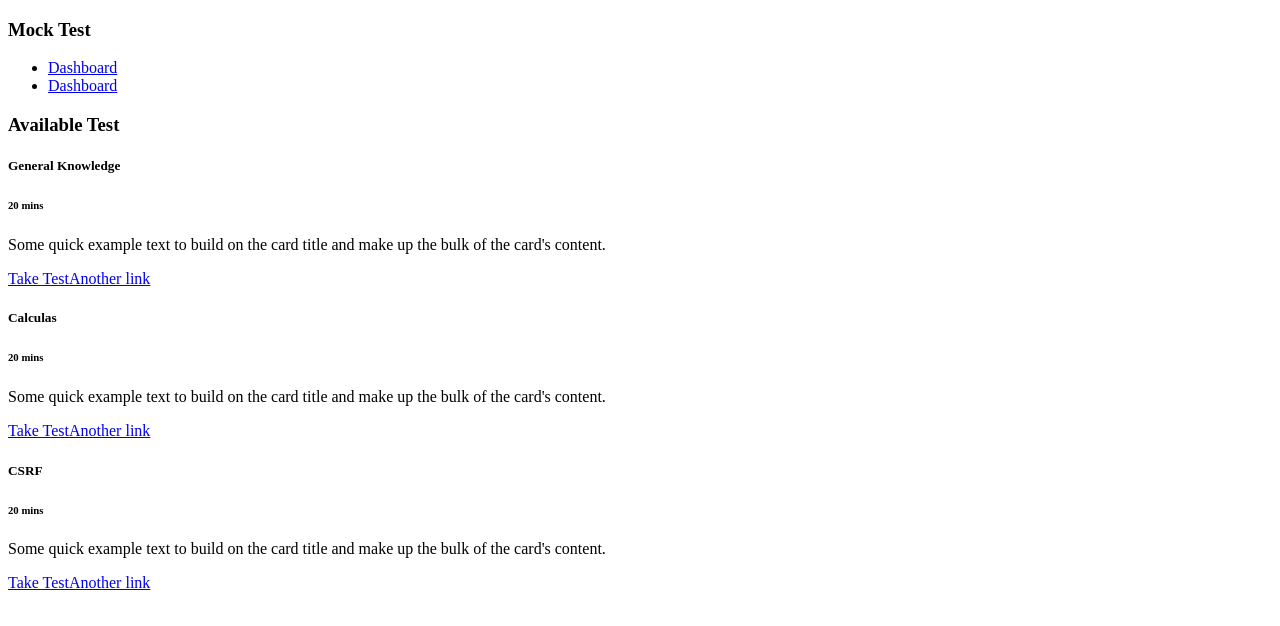
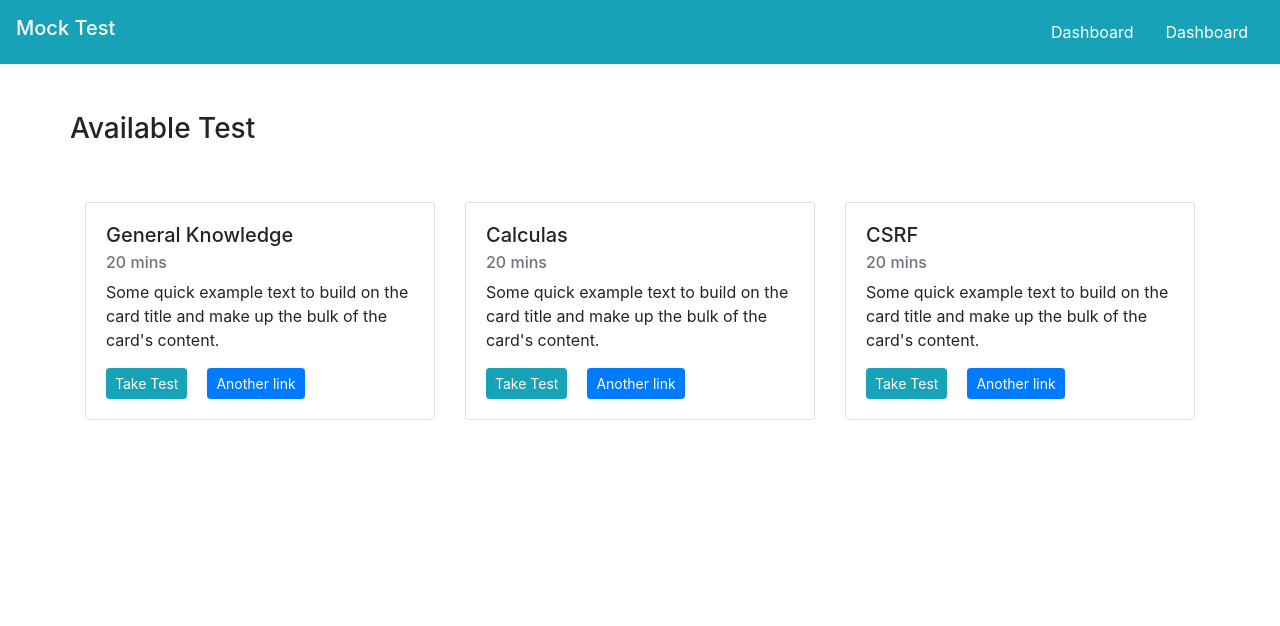
Before and after one commit to Ranjan-Das-cloud/mock-test, a React (Create React App) app: page / in a window 1280 px wide. Shown: the top 626 px of the page. Built offline with nearby package versions, Linux system fonts and the light colour scheme.

Commit message:
Updated components after creating test page

```diff
--- a/src/home.js
+++ b/src/home.js
@@ -12,13 +12,13 @@ class Home extends Component {
                     </div>
                     <div className="row mt-5">
                         <div className="col-4">
-                            <Card name="General Knowledge"/>
+                            <Card name="General Knowledge" id="9"/>
                         </div>
                         <div className="col-4">
-                            <Card name="Calculas"/>
+                            <Card name="Calculas" id="10"/>
                         </div>
                         <div className="col-4">
-                            <Card name="CSRF"/>
+                            <Card name="CSRF" id="11"/>
                         </div>
 
                     </div>
--- a/src/index.js
+++ b/src/index.js
@@ -1,6 +1,7 @@
 import React from 'react';
 import ReactDOM from 'react-dom';
 import './style.css';
+import 'bootstrap/dist/css/bootstrap.css';
 import App from './App';
 import { BrowserRouter } from 'react-router-dom';
 
```
